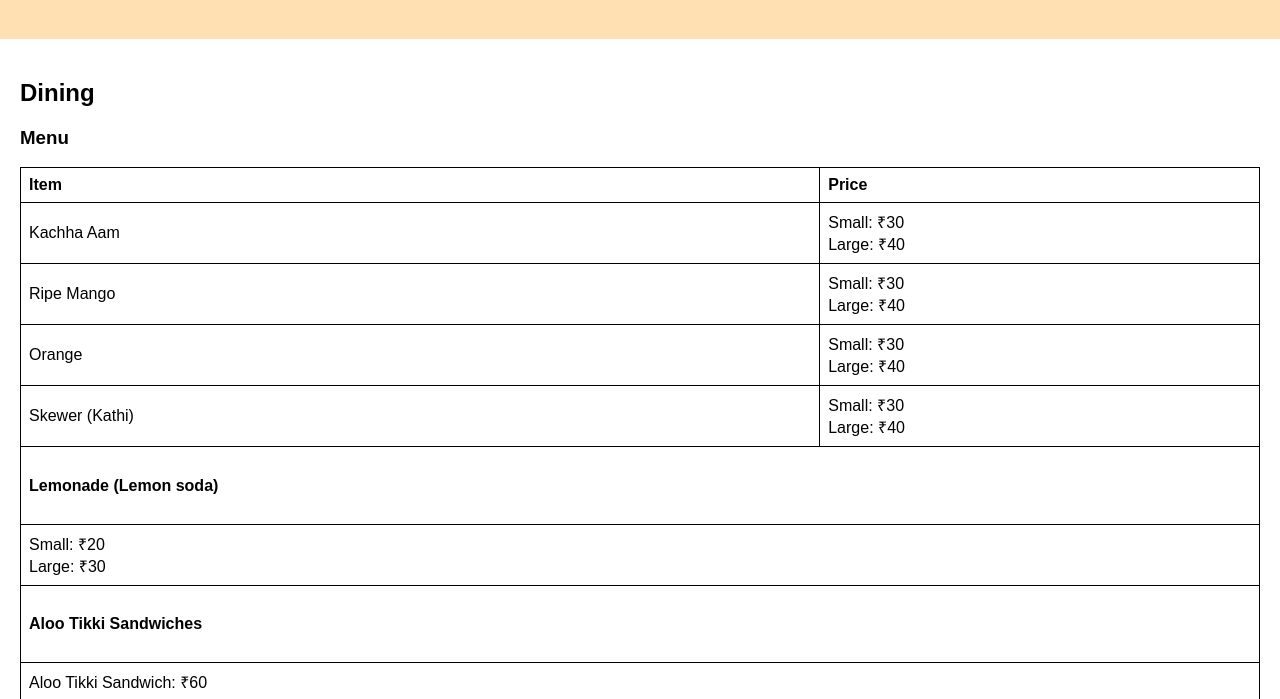
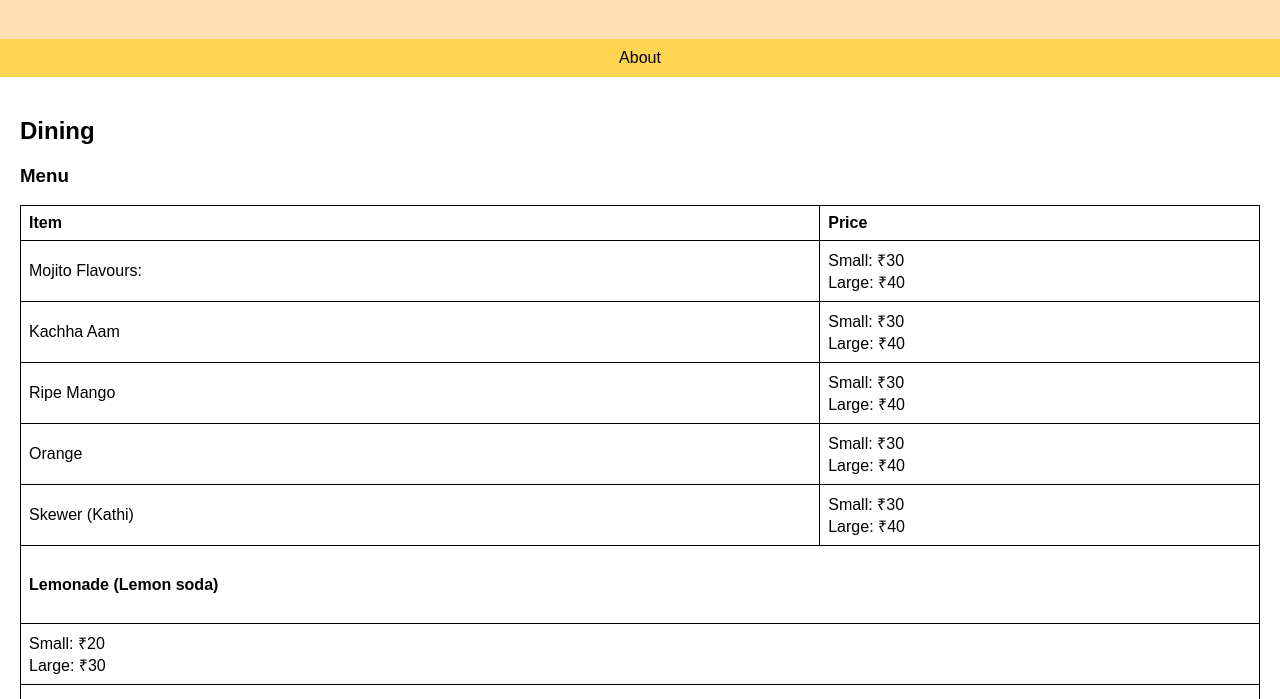
Before and after one commit to Teli-jay1612/index.html, a plain HTML site: page index.html in a window 1280 px wide. Shown: the part 81-780 px from the top of the page. Drawn offline with Linux system fonts and the light colour scheme.

Commit message:
Update index.html

```diff
--- a/index.html
+++ b/index.html
@@ -52,7 +52,9 @@
     <header>
         <h1>Welcome to Sip 'n' Bite</h1>
     </header>
-    </section>
+    <nav>
+        <a href="#about">About</a>
+    </nav>
     <section id="dining">
         <h2>Dining</h2>
         <h3>Menu</h3>
@@ -60,6 +62,10 @@
             <tr>
                 <th>Item</th>
                 <th>Price</th>
+            </tr>
+            <tr>
+                <td>Mojito Flavours:</td>
+                <td>Small: ₹30<br>Large: ₹40</td>
             </tr>
             <tr>
                 <td>Kachha Aam</td>
```
